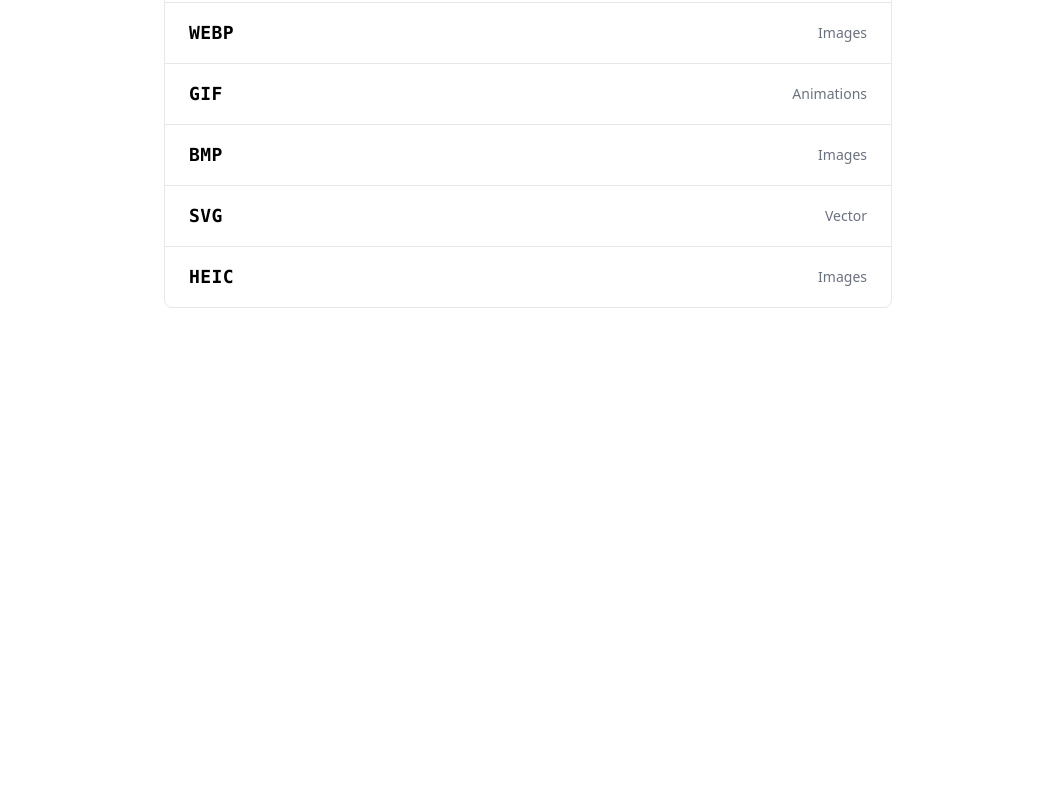
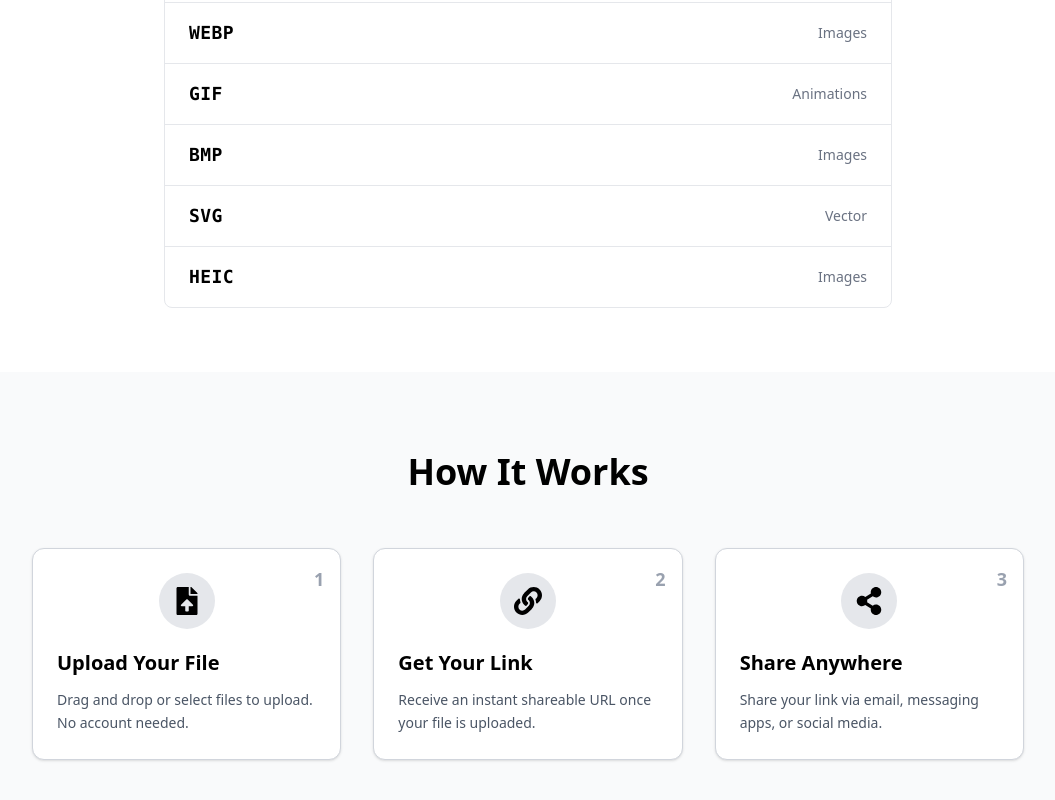
Before and after one commit to Gazi2050/Drop, a Next.js app: page / in a window 1280 px wide. Shown: the part 1649-2449 px from the top of the page, without its empty margins (112-1167 px from the left). Before the commit the page ends 2021 px from the top, so only its background shows below. Built offline with nearby package versions, Linux system fonts and the light colour scheme.

Commit message:
ui:add HIW section

```diff
--- a/src/app/page.tsx
+++ b/src/app/page.tsx
@@ -1,6 +1,7 @@
 import Features from "@/components/Features";
 import FileType from "@/components/FileType";
 import Hero from "@/components/Hero";
+import HIW from "@/components/HIW";
 import Navbar from "@/components/Navbar";
 
 const page = () => {
@@ -10,6 +11,7 @@ const page = () => {
       <Hero />
       <Features />
       <FileType />
+      <HIW />
     </>
   );
 };
--- /dev/null
+++ b/src/components/HIW.tsx
@@ -0,0 +1,53 @@
+import React from "react";
+import { FaFileUpload, FaLink, FaShareAlt } from "react-icons/fa";
+
+const steps = [
+    {
+        icon: FaFileUpload,
+        title: "Upload Your File",
+        description: "Drag and drop or select files to upload. No account needed.",
+    },
+    {
+        icon: FaLink,
+        title: "Get Your Link",
+        description: "Receive an instant shareable URL once your file is uploaded.",
+    },
+    {
+        icon: FaShareAlt,
+        title: "Share Anywhere",
+        description: "Share your link via email, messaging apps, or social media.",
+    },
+];
+
+const HIW = () => {
+    return (
+        <section id="how-it-works" className="py-20 bg-gray-50 text-black">
+            <div className="container mx-auto px-4 max-w-5xl">
+                <h2 className="text-4xl font-bold text-center mb-14">How It Works</h2>
+
+                <div className="grid md:grid-cols-3 gap-8">
+                    {steps.map(({ icon: Icon, title, description }, idx) => (
+                        <div
+                            key={title}
+                            className="relative bg-white p-6 rounded-xl border border-gray-300 shadow-sm transition duration-300 hover:shadow-lg hover:scale-[1.03] cursor-pointer group"
+                        >
+                            {/* Step Number Top Right, gray text no bg */}
+                            <span className="absolute top-4 right-4 text-gray-400 font-semibold text-lg select-none">
+                                {idx + 1}
+                            </span>
+
+                            <div className="w-14 h-14 mx-auto mb-5 rounded-full bg-gray-200 flex items-center justify-center text-black text-xl font-bold group-hover:bg-gray-300 transition">
+                                <Icon className="w-7 h-7" />
+                            </div>
+
+                            <h3 className="text-xl font-semibold mb-3 text-black">{title}</h3>
+                            <p className="text-gray-600 text-sm leading-relaxed">{description}</p>
+                        </div>
+                    ))}
+                </div>
+            </div>
+        </section>
+    );
+};
+
+export default HIW;
```
